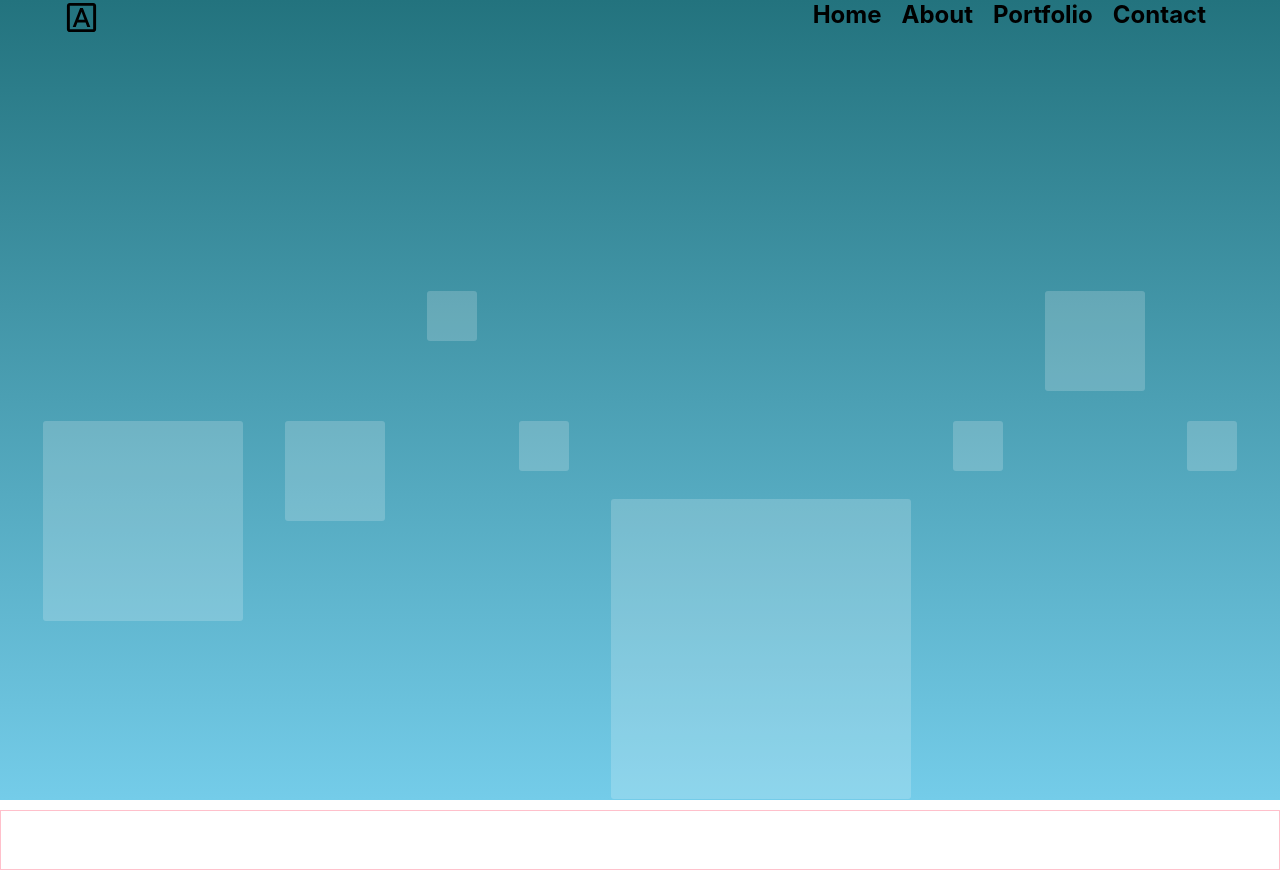
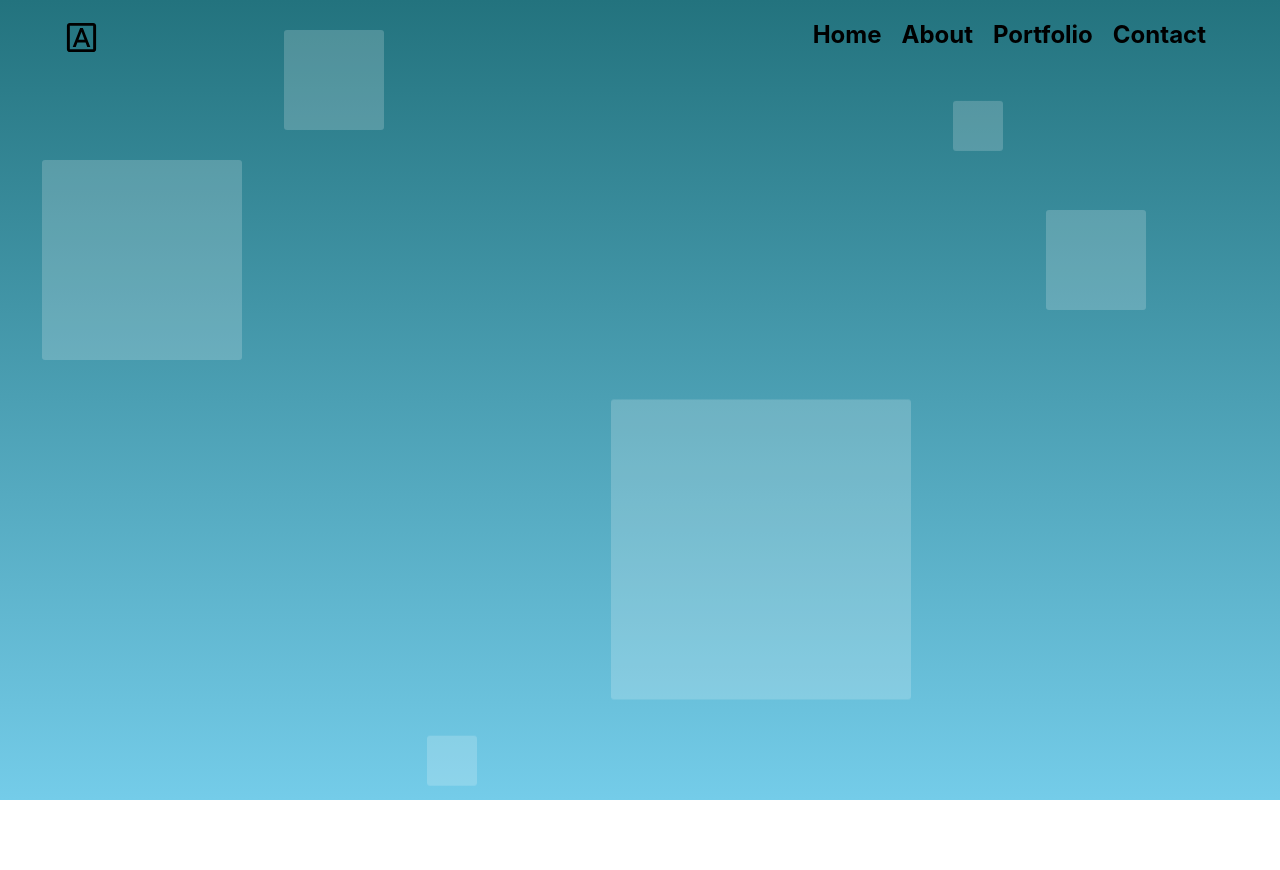
Before and after one commit to amedra13/Portfolio, a React (Create React App) app: page / in a window 1280 px wide. After the commit the page ends 800 px from the top, so only its background shows below. Built offline with nearby package versions, Linux system fonts and the light colour scheme.

Commit message:
finished home background effect

```diff
--- a/src/App.css
+++ b/src/App.css
@@ -7,4 +7,6 @@
 	height: 100vh;
 	width: 100vw;
 	position: relative;
+	background: linear-gradient(rgb(35, 115, 126), #74cce9);
+	overflow: hidden;
 }
--- a/src/App.js
+++ b/src/App.js
@@ -1,12 +1,12 @@
 import React from 'react';
-import Background from './Background';
 import Navbar from './Navbar';
+import BubblesEffect from './BubblesEffect';
 import './App.css';
 
 function App() {
 	return (
 		<div className="app">
-			<Background />
+			<BubblesEffect />
 			<Navbar />
 		</div>
 	);
--- a/src/Background.js
+++ /dev/null
@@ -1,37 +0,0 @@
-import React from 'react';
-import './Background.css';
-
-const Background = () => {
-	return (
-		<div className="background">
-			<ul className="background__bg-bubbles">
-				<li>
-					<div></div>
-				</li>
-				<li>
-					<div></div>
-				</li>
-				<li>
-					<div></div>
-				</li>
-				<li>
-					<div></div>
-				</li>
-				<li>
-					<div></div>
-				</li>
-				<li>
-					<div></div>
-				</li>
-				<li>
-					<div></div>
-				</li>
-				<li>
-					<div></div>
-				</li>
-			</ul>
-		</div>
-	);
-};
-
-export default Background;
--- a/src/Background.css
+++ b/src/BubblesEffect.css
@@ -14,24 +14,14 @@
 		transform: rotate(360deg);
 	}
 }
-
-.background {
-	position: absolute;
-	height: 100%;
-	width: 100%;
-	background: linear-gradient(rgb(35, 115, 126), #74cce9);
-	z-index: -10;
-}
 .background__bg-bubbles {
 	position: absolute;
 	height: 60px;
 	bottom: -70px;
 	left: 0;
 	right: 0;
-	border: 1px solid pink;
 	display: flex;
 	justify-content: space-evenly;
-	z-index: -10;
 }
 .background__bg-bubbles li {
 	list-style-type: none;
@@ -49,40 +39,40 @@
 .background__bg-bubbles li:nth-child(1) {
 	width: 200px;
 	height: 200px;
-	animation: float-up 20s linear infinite;
+	animation: float-up 12s linear infinite;
 }
 .background__bg-bubbles li:nth-child(2) {
 	width: 100px;
 	height: 100px;
-	animation: float-up 20s linear infinite;
+	animation: float-up 10s linear infinite;
 }
 .background__bg-bubbles li:nth-child(3) {
 	width: 50px;
 	height: 50px;
-	animation: float-up 15s linear infinite;
+	animation: float-up 7s linear infinite;
 }
 .background__bg-bubbles li:nth-child(4) {
 	width: 50px;
 	height: 50px;
-	animation: float-up 20s linear infinite;
+	animation: float-up 9s linear infinite;
 }
 .background__bg-bubbles li:nth-child(5) {
 	width: 300px;
 	height: 300px;
-	animation: float-up 25s linear infinite;
+	animation: float-up 19s linear infinite;
 }
 .background__bg-bubbles li:nth-child(6) {
 	width: 50px;
 	height: 50px;
-	animation: float-up 20s linear infinite;
+	animation: float-up 11s linear infinite;
 }
 .background__bg-bubbles li:nth-child(7) {
 	width: 100px;
 	height: 100px;
-	animation: float-up 15s linear infinite;
+	animation: float-up 13s linear infinite;
 }
 .background__bg-bubbles li:nth-child(8) {
 	width: 50px;
 	height: 50px;
-	animation: float-up 20s linear infinite;
+	animation: float-up 8s linear infinite;
 }
--- /dev/null
+++ b/src/BubblesEffect.js
@@ -0,0 +1,35 @@
+import React from 'react';
+import './BubblesEffect.css';
+
+const BubblesEffect = () => {
+	return (
+		<ul className="background__bg-bubbles">
+			<li>
+				<div></div>
+			</li>
+			<li>
+				<div></div>
+			</li>
+			<li>
+				<div></div>
+			</li>
+			<li>
+				<div></div>
+			</li>
+			<li>
+				<div></div>
+			</li>
+			<li>
+				<div></div>
+			</li>
+			<li>
+				<div></div>
+			</li>
+			<li>
+				<div></div>
+			</li>
+		</ul>
+	);
+};
+
+export default BubblesEffect;
--- a/src/Navbar.css
+++ b/src/Navbar.css
@@ -2,7 +2,7 @@
 	display: flex;
 	justify-content: space-between;
 	width: 90vw;
-	margin: 0 auto;
+	margin: 20px auto;
 }
 .navbar__links {
 	display: flex;
```
Also changed, not shown: 1 other file (tests, documents, lock files or other folders).
